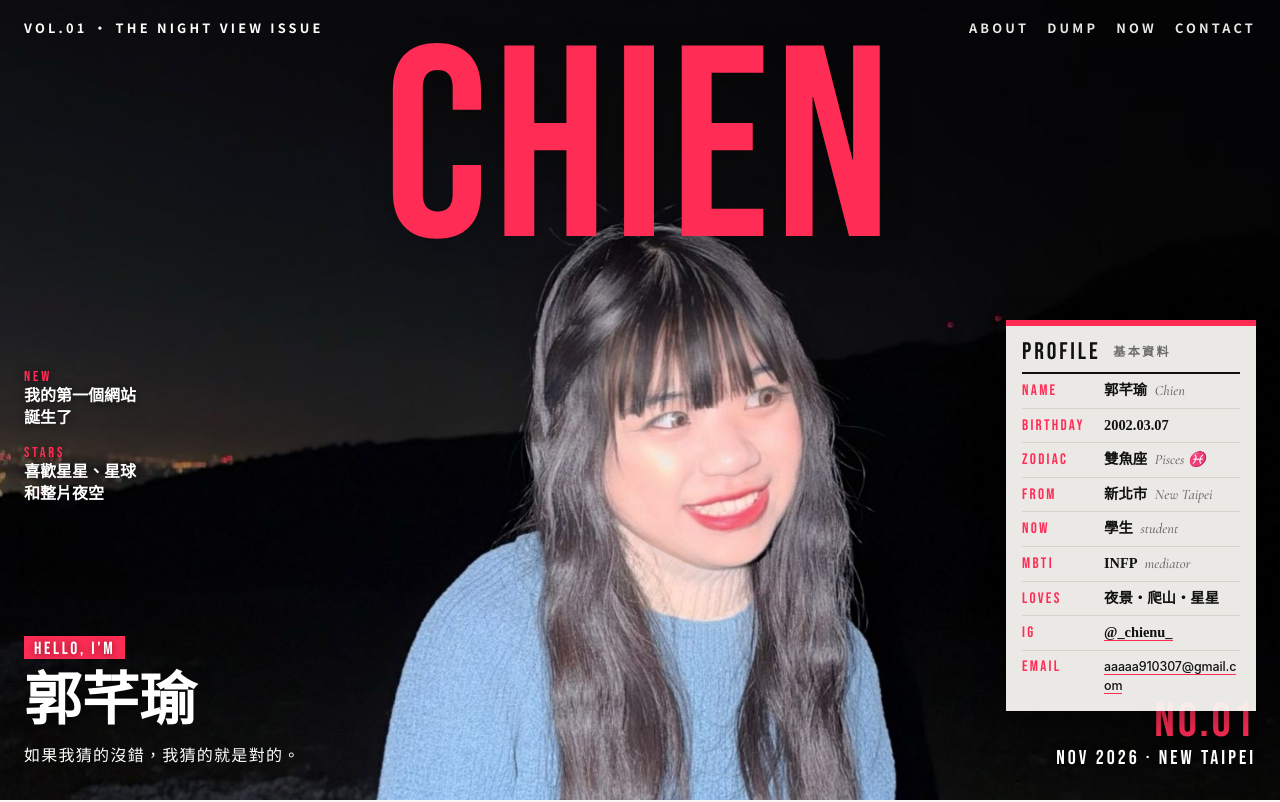
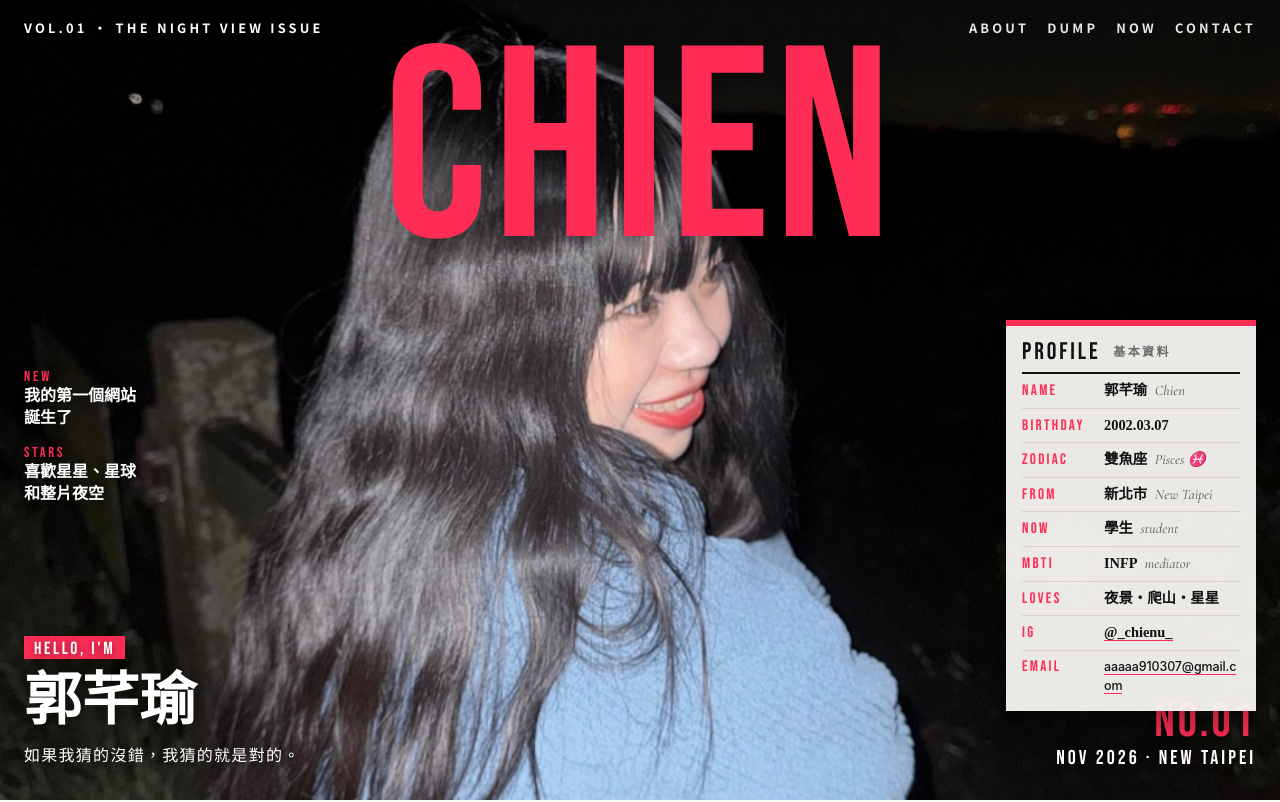
Before and after one commit to aaaaa910307-boop/aaaaa910307-boop.github.io, a plain HTML site: page index.html in a window 1280 px wide. Shown: the top 802 px of the page. Drawn offline with nearby package versions, Linux system fonts and the light colour scheme.

Commit message:
Change cover image and modify object position
Updated the cover image and adjusted its position.

```diff
--- a/index.html
+++ b/index.html
@@ -21,7 +21,7 @@
 
   /* ===== 封面 ===== */
   .cover { position: relative; height: 100vh; min-height: 620px; max-height: 1000px; overflow: hidden; color: #fff; background: #000; }
-  .cover img { position: absolute; inset: 0; width: 100%; height: 100%; object-fit: cover; object-position: 56% 45%;
+  .cover img { position: absolute; inset: 0; width: 100%; height: 100%; object-fit: cover; object-position: 55% 30%;
     animation: zoom 18s ease-out both; }
   @keyframes zoom { from { transform: scale(1.12); } to { transform: scale(1); } }
   .cover::after { content: ""; position: absolute; inset: 0;
@@ -193,7 +193,7 @@
 
 <!-- 封面 -->
 <header class="cover" id="top">
-  <img src="cover.jpg" alt="郭芊瑜穿著藍色毛衣在夜晚的山上微笑">
+  <img src="IMG_8804%202.jpg" alt="郭芊瑜在夜晚的山上看城市燈火">
   <div class="topline">
     <span>VOL.01 · THE NIGHT VIEW ISSUE</span>
     <nav><a href="#about">ABOUT</a><a href="#dump">DUMP</a><a href="#now">NOW</a><a href="#contact">CONTACT</a></nav>
```
